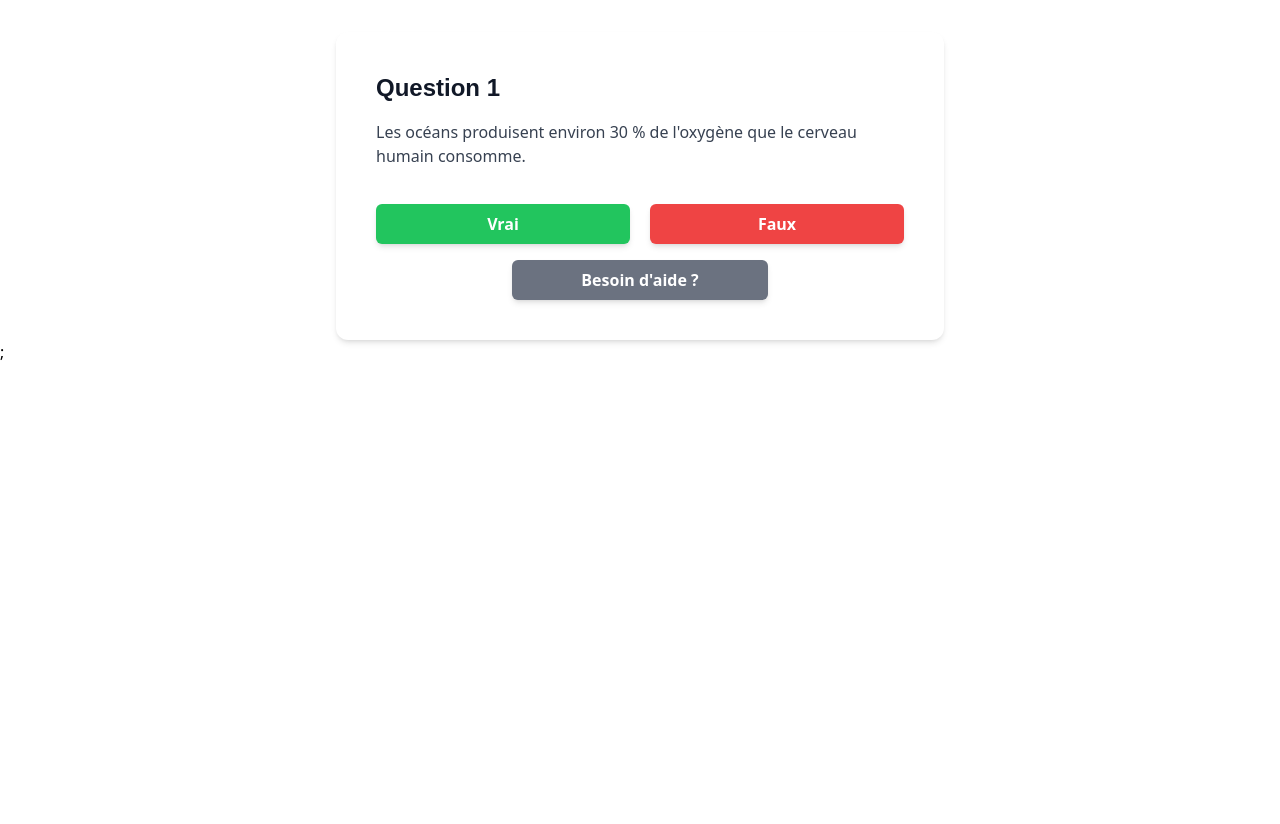
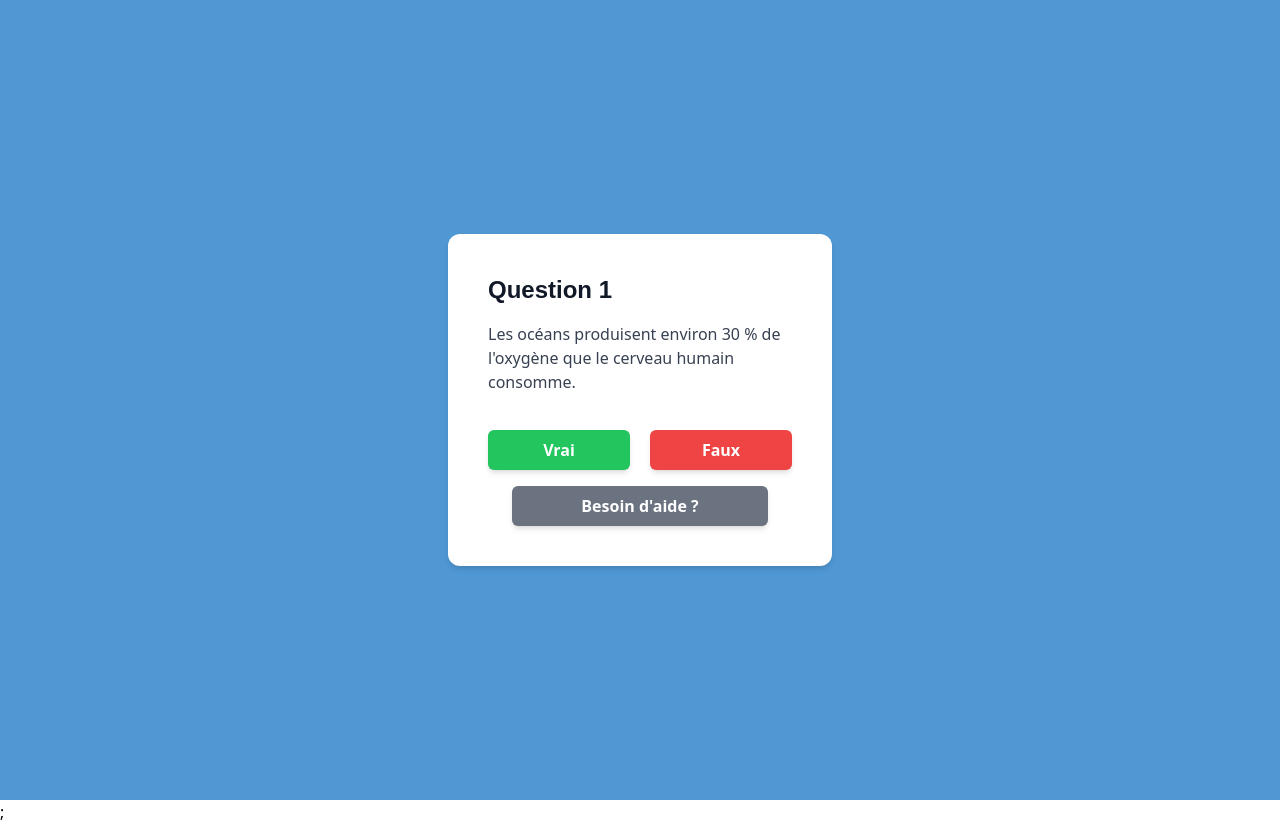
Before and after one commit to ErwanCoubret/nuit-de-l-info-2024, a Next.js app in the folder ndi2024/: page /game/minigames/head in a window 1280 px wide. Before the commit the page ends 800 px from the top, so only its background shows below. Built offline with nearby package versions, Linux system fonts and the light colour scheme.

Commit message:
code antoine intégré

```diff
--- a/ndi2024/app/components/root/game/minigames/head/Quiz.tsx
+++ b/ndi2024/app/components/root/game/minigames/head/Quiz.tsx
@@ -1,56 +1,104 @@
 "use client";
-import { useState } from "react";
+import { useEffect, useState } from "react";
 import Question from "./Question";
 
+function GoodEnd({ score }: { score: number }) {
+	useEffect(() => {
+		window.localStorage.setItem("headFlag", "1");
+	}, []);
 
+	return (
+		<div className="w-full flex flex-col items-center justify-center text-center bg-white p-5 rounded-lg">
+			<p className="text-2xl font-bold w-3/4 mb-4">
+				Félicitations! Vous avez obtenu {score} points sur 6
+			</p>
+			<button
+				className="bg-green-500 text-white font-bold py-2 px-4 rounded"
+				onClick={() => {
+					window.location.href = "/game/main";
+				}}
+			>
+				Continuer ➜
+			</button>
+		</div>
+	);
+}
+
+function BadEnd({ score }: { score: number }) {
+	return (
+		<div className="w-full flex flex-col items-center justify-center text-center bg-white p-5 rounded-lg">
+			<p className="text-2xl font-bold w-3/4 mb-4">
+				Dommage! Vous avez obtenu {score} points sur 6. Essayez à
+				nouveau.
+			</p>
+			<button
+				className="bg-red-500 text-white font-bold py-2 px-4 rounded"
+				onClick={() => {
+					window.location.reload();
+				}}
+			>
+				Rejouer !
+			</button>
+		</div>
+	);
+}
 
 export default function Quiz() {
-    const questions = ["Les océans produisent environ 30 % de l'oxygène que le cerveau humain consomme.",
+	const questions = [
+		"Les océans produisent environ 30 % de l'oxygène que le cerveau humain consomme.",
 		"Les coraux émettent des substances qui pourraient un jour être utilisées pour soigner des lésions cérébrales.",
 		"Les marées océaniques, avec leurs cycles réguliers, peuvent être comparées au rythme circadien du corps humain.",
 		"La pollution océanique n'affecte pas la santé marine de manière similaire à la façon dont les radicaux libres affectent le corps humain",
 		"Les organismes bioluminescents dans l'océan qui émettent de la lumière peuvent être comparés aux impulsions électriques du cerveau qui transmettent des signaux, bien que ces impulsions soient générées par des réactions chimiques, comme la bioluminescence.",
-                       "Les fractures des plaques tectoniques sous-marines, qui libèrent de l'énergie, peuvent être comparées aux ruptures des connexions neuronales après un traumatismecérébral"];
+		"Les fractures des plaques tectoniques sous-marines, qui libèrent de l'énergie, peuvent être comparées aux ruptures des connexions neuronales après un traumatisme cérébral",
+	];
 
 	const answerbooleans = [false, true, true, false, false, false];
-    const answertext = ["Les océans produisent plus de 50 % de l'oxygène que nous respirons grâce au phytoplancton. Ces organismes microscopiques réalisent la photosynthèse, un processus où ils absorbent le dioxyde de carbone (CO₂) et produisent de l'oxygène en présence de lumière. Les océans jouent donc un rôle majeur dans la régénération de l'oxygène sur Terre.",
-                        "Les coraux, et plus largement les organismes marins, produisent des substances bioactives aux propriétés médicales potentielles, dont certaines pourraient être utilisées pour traiter des lésions cérébrales",
-                        "Oui, les marées océaniques peuvent être comparées au rythme circadien du corps humain en raison de leur nature cyclique et leur influence sur des processus biologiques et environnementaux. Voici pourquoi cette comparaison est pertinente.",
-                        "Les océans sont pollués par des substances comme les plastiques, les produits chimiques, les métaux lourds et les hydrocarbures. Ces polluants peuvent perturber les écosystèmes marins, affecter la santé des poissons, des coraux et d'autres organismes marins, et altérer la biodiversité. Par exemple, les métaux lourds comme le mercure peuvent s'accumuler dans les tissus des poissons et nuire à leurs fonctions biologiques. Ces radicaux libres peuvent endommager les cellules, l'ADN et provoquer des inflammations, contribuant à des maladies comme le cancer, les maladies cardiovasculaires et le vieillissement prématuré.De la même manière que les radicaux libres provoquent des dommages cellulaires dans le corps humain, les polluants marins agissent comme des agents toxiques qui perturbent la santé des organismes marins. Les deux sont des sources de stress oxydatif et de dégradation des systèmes biologiques",
-                        "Les impulsions électriques du cerveau ne sont pas générées par des réactions chimiques, alors qu'elles sont en réalité le résultat de changements dans les charges électriques à travers les membranes neuronales (potentiels d'action), et non de réactions chimiques similaires à celles de la bioluminescence.",
-                        "Les fractures des plaques tectoniques libèrent de l'énergie sous forme de tremblements de terre ou d'activité volcanique, affectant l'environnement géologique, tandis que les ruptures des connexions neuronales après un traumatisme cérébral perturbent les circuits neuronaux du cerveau, affectant les fonctions cognitives et physiques. Les processus géologiques et biologiques ont des causes, des dynamiques et des conséquences distinctes."];
+	const answertext = [
+		"Les océans produisent plus de 50 % de l'oxygène que nous respirons grâce au phytoplancton...",
+		"Les coraux, et plus largement les organismes marins, produisent des substances bioactives...",
+		"Oui, les marées océaniques peuvent être comparées au rythme circadien du corps humain...",
+		"Les océans sont pollués par des substances comme les plastiques...",
+		"Les impulsions électriques du cerveau ne sont pas générées par des réactions chimiques...",
+		"Les fractures des plaques tectoniques libèrent de l'énergie...",
+	];
 
-    const help = ["Pensez à certains petits végétaux marins !",
-                  "Les substance bioactives sont des molécules tirées d'une source naturelle biologique (animale ou végétale), ayant des propriétés physico-chimiques bénéfiques",
-                  "Le rythme circadien est un cycle biologique de 24 heures régulé par une \"horloge interne\" dans le cerveau, influencé principalement par la lumière. Il contrôle des fonctions corporelles comme le sommeil, la température corporelle et la sécrétion d'hormones.",
-                  "Les radicaux libres sont des molécules instables produites par des processus naturels dans le corps, mais aussi par des facteurs externes comme la pollution, le tabac, ou l'alimentation",
-                  "La bioluminescence est la production et l'émission de lumière par un organisme vivant via une réaction chimique au cours de laquelle l'énergie chimique est convertie en énergie lumineuse.",
-                  "La Terre n'est pas un bloc uniforme, mais est constituée de plusieurs \"morceaux\" collés les uns aux autres : les plaques tectoniques. Ces plaques bougent chaque année (s'éloignent, se rapprochent...).",];
+	const help = [
+		"Pensez à certains petits végétaux marins !",
+		"Les substances bioactives sont des molécules tirées d'une source naturelle biologique...",
+		'Le rythme circadien est un cycle biologique de 24 heures régulé par une "horloge interne"...',
+		"Les radicaux libres sont des molécules instables...",
+		"La bioluminescence est la production et l'émission de lumière par un organisme vivant...",
+		'La Terre n\'est pas un bloc uniforme, mais est constituée de plusieurs "morceaux"...',
+	];
 
 	const [currentQuestion, setCurrentQuestion] = useState(1);
 	const [score, setScore] = useState(0);
 
 	return (
-        <>
-            <div className="mt-8 ml-8 mr-8">
-
-                {currentQuestion < 7 && <Question number={currentQuestion} text={questions[currentQuestion - 1]} score={score} setScore={setScore} answer={answerbooleans[currentQuestion - 1]} answerText={answertext[currentQuestion - 1]} help={help[currentQuestion - 1]} currentQuestion={currentQuestion} setCurrentQuestion={setCurrentQuestion} />}
+		<section className="w-full min-h-screen flex flex-col items-center justify-center bg-primary-500">
+			<div className="w-full max-w-3xl">
+				{/* Affichage de la question */}
+				{currentQuestion < 7 && (
+					<Question
+						number={currentQuestion}
+						text={questions[currentQuestion - 1]}
+						score={score}
+						setScore={setScore}
+						answer={answerbooleans[currentQuestion - 1]}
+						answerText={answertext[currentQuestion - 1]}
+						help={help[currentQuestion - 1]}
+						currentQuestion={currentQuestion}
+						setCurrentQuestion={setCurrentQuestion}
+					/>
+				)}
+				{/* Fin du quiz */}
+				{currentQuestion === 7 && score >= 3 && (
+					<GoodEnd score={score} />
+				)}
+				{/* Échec au quiz */}
+				{currentQuestion === 7 && score < 3 && <BadEnd score={score} />}
 			</div>
-            {currentQuestion === 7 && score >= 3 && (
-                <div className="flex flex-col items-center justify-center h-screen border-10 border-cyan-300">
-                    <p className="text-2xl text-center font-bold w-3/4 mb-4">
-                        Félicitations! Vous avez obtenu {score} points sur 6
-                    </p>
-                    <button className="bg-green-500 text-white font-bold py-2 px-4 rounded">
-                        Continuer ➜
-                    </button>
-                </div>
-            )}
-            {currentQuestion === 7 && score < 3 && (
-                <button className="flex justify-center text-center bg-red-500 text-white font-bold py-2 px-4 rounded">
-                    Rejouer !
-                </button>
-            )}
-        </>
+		</section>
 	);
 }
```
Lines whose indentation alone changed are shown as unchanged.
